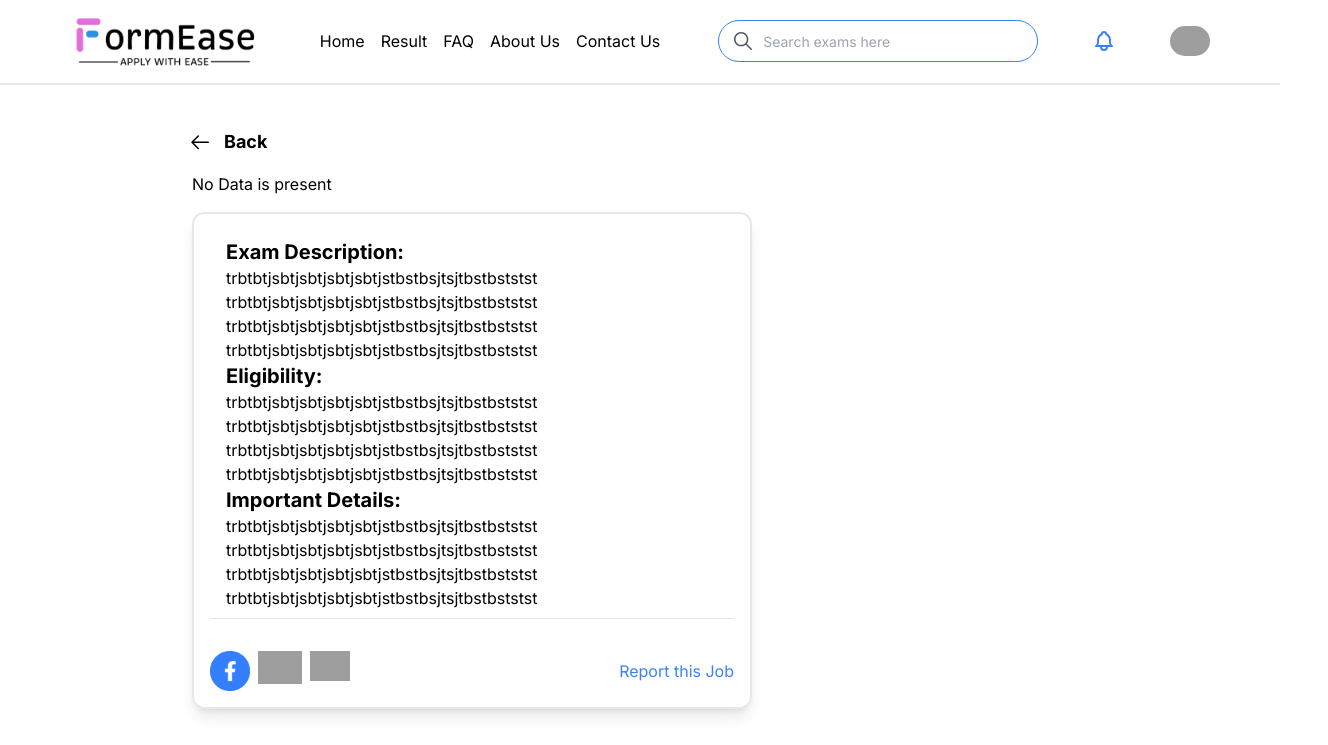
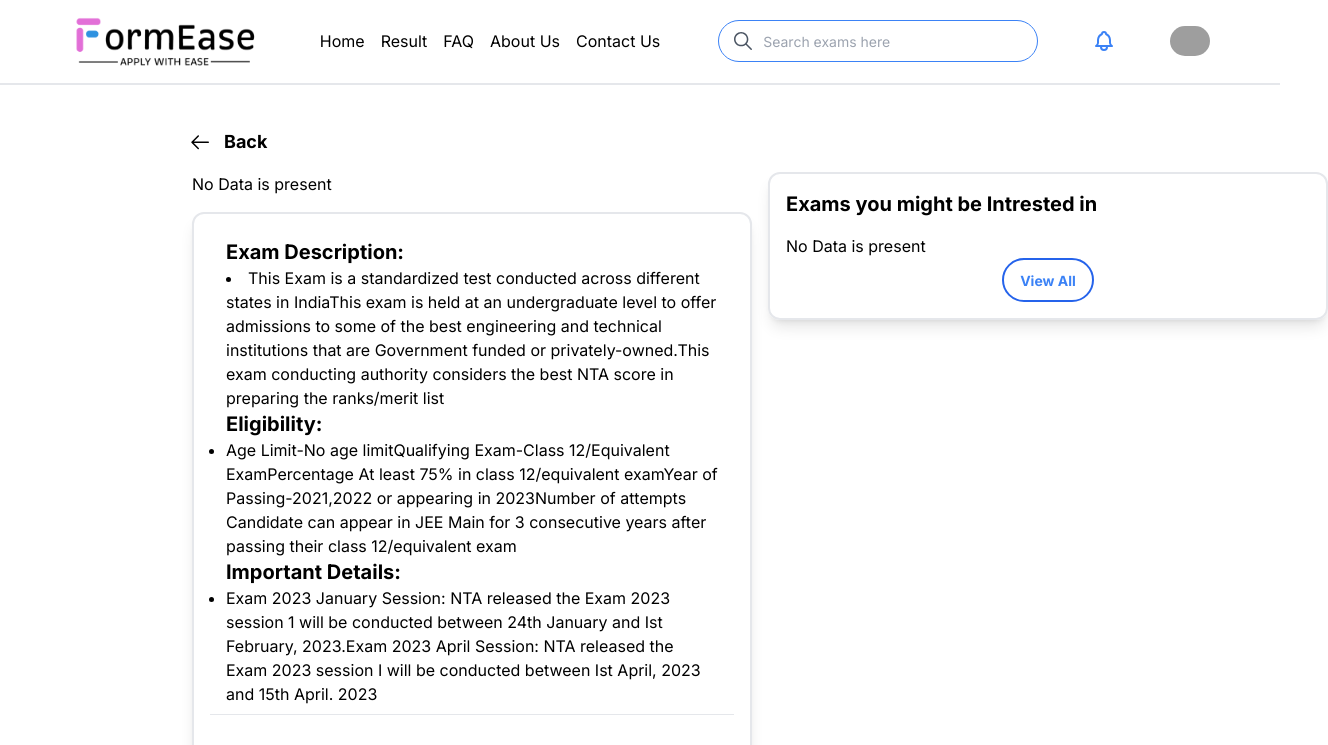
Before and after one commit to yJoelhenry7/Intelli_Fill_Tech_Assignment, a React (Vite) app: page /details/1 in a window 1280 px wide. Shown: the top 745 px of the page, 1328 px wide, since content can reach past the window. Built offline with nearby package versions, Linux system fonts and the light colour scheme; grey boxes are pictures that could not be loaded.

Commit message:
adding some more fixes

```diff
--- a/src/components/Data.jsx
+++ b/src/components/Data.jsx
@@ -107,5 +107,45 @@ const RecommendedExamsData = [
   ];
 
   const RecentExamTags =['ALL', 'GATE', 'AP EAPCET', 'BITSAT', 'JEE MAINS', 'JEE Advanced', 'TS EAMCET', 'Amity JEE', 'NEET', 'VITEEE', 'WBJEE', 'KCET', 'SRMJEEE', 'COMEDK', 'MHT CET', 'UPSEE', 'TANCET', 'KIITEE', 'GUJCET', 'Karnataka PGCET', 'OJEE', 'BVP CET', 'LPUNEST', 'SAAT', 'KIIT Entrance Exam', 'CUCET', 'AIIMS', 'AFMC', 'JIPMER', 'CMC Vellore', 'MANIPAL MET', 'IISER', 'NATA', 'CEED'];
+//   {
+//
+// JEE Main is a standardized test conducted across different states in India
+// The exam is held at an undergraduate level to offer admissions to some of the best engineering and technical institutions that are Government funded or privately-owned.
+// -The exam conducting authority considers the best NTA score in preparing the ranks/merit list
+// Eligibility:
+// Age Limit-No age limit
+// Qualifying Exam-Class 12/Equivalent Exam
+// Percentage At least 75% in class 12/equivalent exam
+// Year of Passing-2021,2022 or appearing in 2023
+// Number of attempts Candidate can appear in JEE Main for 3 consecutive years after passing their class 12/equivalent exam
+// Important Details:
+// JEE Main 2023 January Session: NTA released the JEE Main 2023 session 1 will be conducted between 24th January and Ist February, 2023.
+// JEE Main 2023 April Session: NTA released the JEE Main 2023 session I will be conducted between Ist April, 2023 and 15th April. 2023
+//   }
+const DetailedDescription =[{
+  descType:'Exam Description',
+  ExamDescription: [
+  'This Exam is a standardized test conducted across different states in India',
+  'This exam is held at an undergraduate level to offer admissions to some of the best engineering and technical institutions that are Government funded or privately-owned.',
+  'This exam conducting authority considers the best NTA score in preparing the ranks/merit list'
+  ]
+},
+   {
+    descType:'Eligibility',
+    Eligibility:[
+    'Age Limit-No age limit',
+    'Qualifying Exam-Class 12/Equivalent Exam',
+    'Percentage At least 75% in class 12/equivalent exam',
+    'Year of Passing-2021,2022 or appearing in 2023',
+    'Number of attempts Candidate can appear in JEE Main for 3 consecutive years after passing their class 12/equivalent exam'
+  ]
+},{
+  descType: 'Important Details',
+  ImportantDetails:[
+    'Exam 2023 January Session: NTA released the Exam 2023 session 1 will be conducted between 24th January and Ist February, 2023.',
+    'Exam 2023 April Session: NTA released the Exam 2023 session I will be conducted between Ist April, 2023 and 15th April. 2023'
+  ]
+}]
 
-export {RecommendedExamsData , RecentExamsData ,RecentExamTags}
+
+export {RecommendedExamsData , RecentExamsData ,RecentExamTags,DetailedDescription}
--- a/src/components/DetailsContainer.jsx
+++ b/src/components/DetailsContainer.jsx
@@ -2,6 +2,7 @@ import { Link, useLocation, useParams } from "react-router-dom"
 import { GoArrowLeft } from "react-icons/go";
 import ExamDetailCard from "./cards/ExamDetailCard";
 import ExamCardDesc from "./cards/ExamCardDesc";
+import ExamRelatedCard from "./cards/ExamRelatedCard";
 
 const DetailsContainer = () => {
     let { mode } = useParams();
@@ -20,6 +21,7 @@ const DetailsContainer = () => {
                <ExamCardDesc />
             </div>
             <div className="basis-1/2">
+                <ExamRelatedCard  mode={mode} id={id} />
             </div>
         </div>
 
--- a/src/components/RecentExams.jsx
+++ b/src/components/RecentExams.jsx
@@ -30,9 +30,8 @@ const RecentExams = () => {
           >
             <div className='overflow-hidden'>
               {RecentExamTags.map((tag, i)=> (
-              <SwiperSlide key={i} style={{}} className='swiperr-slide mx-5 max-w-sm border border-blue-500 text-blue-500 hover:bg-blue-600 hover:text-white rounded-full  bg-white'>
+              <SwiperSlide key={i} className='swiperr-slide mx-5 max-w-sm border border-blue-500 text-blue-500 hover:bg-blue-600 hover:text-white rounded-full  bg-white'>
                  {tag=='ALL' ? (<span className='text-xs bg-blue-600 text-white rounded-full p-2 cursor-pointer'>{tag}</span>) : (<span className='text-xs  p-2 cursor-pointer'>{tag}</span>)}
-
               </SwiperSlide>
               ))}
             </div>
--- a/src/components/cards/ExamCardDesc.jsx
+++ b/src/components/cards/ExamCardDesc.jsx
@@ -1,4 +1,5 @@
 import { Link } from "react-router-dom"
+import { DetailedDescription } from "../Data"
 
 const ExamCardDesc = () => {
   return (
@@ -6,29 +7,24 @@ const ExamCardDesc = () => {
         <div className="mx-2 p-2">
             <div>
                 <h1 className="text-xl font-bold">Exam Description:</h1>
-                <ul>
-                    <li>trbtbtjsbtjsbtjsbtjsbtjstbstbsjtsjtbstbststst</li>
-                    <li>trbtbtjsbtjsbtjsbtjsbtjstbstbsjtsjtbstbststst</li>
-                    <li>trbtbtjsbtjsbtjsbtjsbtjstbstbsjtsjtbstbststst</li>
-                    <li>trbtbtjsbtjsbtjsbtjsbtjstbstbsjtsjtbstbststst</li>
-                </ul>
+                 {DetailedDescription.filter((data)=> data.descType == 'Exam Description').map((data,i)=>(
+                    <li key={i}>{data.ExamDescription}</li>
+                 ))}
             </div>
             <div>
                 <h1 className="text-xl font-bold">Eligibility:</h1>
-                <ul>
-                    <li>trbtbtjsbtjsbtjsbtjsbtjstbstbsjtsjtbstbststst</li>
-                    <li>trbtbtjsbtjsbtjsbtjsbtjstbstbsjtsjtbstbststst</li>
-                    <li>trbtbtjsbtjsbtjsbtjsbtjstbstbsjtsjtbstbststst</li>
-                    <li>trbtbtjsbtjsbtjsbtjsbtjstbstbsjtsjtbstbststst</li>
+                <ul  className="list-disc">
+                 {DetailedDescription.filter((data)=> data.descType == 'Eligibility').map((data,i)=>(
+                    <li key={i}>{data.Eligibility}</li>
+                 ))}
                 </ul>
             </div>
             <div>
                 <h1 className="text-xl font-bold">Important Details:</h1>
-                <ul>
-                    <li>trbtbtjsbtjsbtjsbtjsbtjstbstbsjtsjtbstbststst</li>
-                    <li>trbtbtjsbtjsbtjsbtjsbtjstbstbsjtsjtbstbststst</li>
-                    <li>trbtbtjsbtjsbtjsbtjsbtjstbstbsjtsjtbstbststst</li>
-                    <li>trbtbtjsbtjsbtjsbtjsbtjstbstbsjtsjtbstbststst</li>
+                <ul  className="list-disc">
+                {DetailedDescription.filter((data)=> data.descType == 'Important Details').map((data,i)=>(
+                    <li key={i}>{data.ImportantDetails}</li>
+                ))}
                 </ul>
             </div>
         </div>
--- a/src/components/cards/ExamDetailCard.jsx
+++ b/src/components/cards/ExamDetailCard.jsx
@@ -11,10 +11,10 @@ const ExamDetailCard = ({ mode, id}) => {
     {
         mode == 'RecommendedExams' ?
         RecommendedExamsData.filter((data)=> data.id == id).map((data,i)=>(
-          <ExamInfoCard key={i} data={data} />
+          <ExamInfoCard keyval={i} key={i} data={data} />
         )) :   mode == 'RecentExams' ?
         RecentExamsData.filter((data)=> data.id == id).map((data,i)=>(
-          <ExamInfoCard key={i} data={data} />
+          <ExamInfoCard keyval={i} key={i} data={data} />
         )) :
         ( <h1>No Data is present</h1>)
     }
--- a/src/components/cards/ExamInfoCard.jsx
+++ b/src/components/cards/ExamInfoCard.jsx
@@ -5,9 +5,9 @@ import CalendarMonthIcon from '@mui/icons-material/CalendarMonth';
 import GroupsIcon from '@mui/icons-material/Groups';
 import { Link } from "react-router-dom"
 
-const ExamInfoCard = ({ key , data }) => {
+const ExamInfoCard = ({ keyval , data }) => {
   return (
-    <div key={key} className="border-2 p-4 rounded-xl shadow-lg " style={{width:'35rem'}}>
+    <div key={keyval} className="border-2 p-4 rounded-xl shadow-lg " style={{width:'35rem'}}>
       <div className="flex items-center gap-4 justify-between">
         <div className="flex items-center gap-4">
           <img
--- /dev/null
+++ b/src/components/cards/ExamRelatedCard.jsx
@@ -0,0 +1,30 @@
+/* eslint-disable react/prop-types */
+import { Link } from "react-router-dom"
+import { RecentExamsData, RecommendedExamsData } from "../Data"
+import ExamRelatedCardInfo from "./ExamRelatedCardInfo"
+
+
+const ExamRelatedCard = ({mode, id}) => {
+  return (
+    <div className="border-2 p-4 rounded-xl shadow-lg " style={{width:'35rem'}}>
+       <h1 className="text-xl font-bold ">Exams you might be Intrested in </h1>
+       <div className="mt-4">
+            {
+            mode == 'RecommendedExams' ?
+            RecommendedExamsData.filter((data)=> data.id != id).map((data,i)=>(
+              <ExamRelatedCardInfo key={i} data={data} mode={mode} />
+            )) :   mode == 'RecentExams' ?
+            RecentExamsData.filter((data)=> data.id != id).map((data,i)=>(
+              <ExamRelatedCardInfo key={i} data={data} mode={mode} />
+            )) :
+            ( <h1>No Data is present</h1>)
+        }
+       </div>
+       <div className="flex items-center justify-center">
+        <Link to='/' className="border-2 border-blue-600 py-2 px-4 rounded-full"><button className="text-blue-500 font-bold text-sm">View All</button></Link>
+       </div>
+    </div>
+  )
+}
+
+export default ExamRelatedCard
--- /dev/null
+++ b/src/components/cards/ExamRelatedCardInfo.jsx
@@ -0,0 +1,45 @@
+/* eslint-disable react/prop-types */
+import GroupsIcon from '@mui/icons-material/Groups';
+import { Link } from 'react-router-dom';
+import AccountBalanceWalletIcon from '@mui/icons-material/AccountBalanceWallet';
+import { IoIosArrowForward } from "react-icons/io";
+
+const ExamRelatedCardInfo = ({ key , data , mode }) => {
+  return (
+    <div key={key} className="my-4" style={{width:'35rem'}}>
+      <div className="flex items-center gap-4 justify-between">
+        <div className="flex items-center gap-4">
+          <img
+            src={data.icon}
+            className="w-11 border border-gray-400 opacity-7 rounded-xl"
+            alt={data.exam_name}
+          />
+          <div>
+            <h1 className="text-center text-md font-bold capitalize">
+              {data.exam_name}
+            </h1>
+            <p className="text-center text-xs text-blue-500 font-medium">
+              {data.board}
+            </p>
+          </div>
+        </div>
+      </div>
+      <div className="my-4">
+        <div className="flex gap-2 items-center text-xs">
+          <GroupsIcon className="" />
+          <h1 className="font-bold">More than {data.applied_people}</h1>
+        </div>
+        <div className="flex gap-2 items-center justify-between text-xs" style={{width:'30rem'}} >
+          <div className='flex gap-2 items-center '>
+            <AccountBalanceWalletIcon style={{fontSize:'1.5rem'}} />
+            <h1 className="font-bold">&#8377;{data.exam_fee}</h1>
+          </div>
+          <Link to={`/details/${mode}?id=${data.id}`} className='text-blue-500 font-bold flex items-center gap-2 justify-between'>View Details <IoIosArrowForward className='scale-150'/> </Link>
+        </div>
+      </div>
+      <hr />
+    </div>
+  )
+}
+
+export default ExamRelatedCardInfo
```
